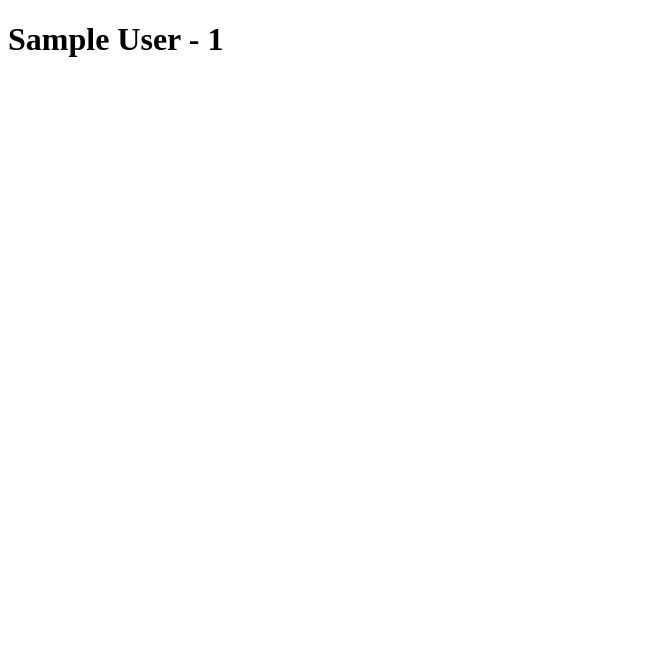
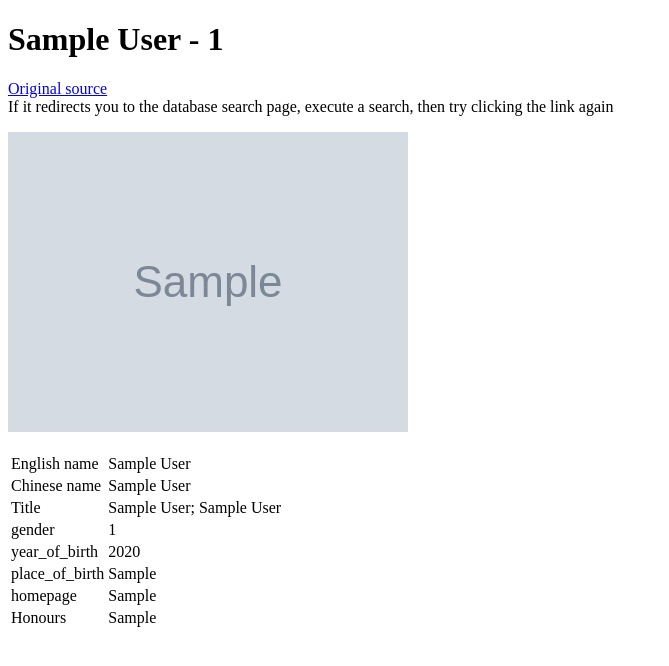
Before and after one commit to legco-watch/legco-watch, a Django app: page /raw/members/1 in a window 1280 px wide. Shown: the top 666 px of the page, without its empty margins (0-669 px from the left). Run offline with Django 3.2, Linux system fonts and the light colour scheme; tables that the repository leaves empty hold one stand-in row (values such as "Sample post"); grey boxes marked "Sample" are stand-in pictures; parts of the project's set-up code (start-up, migrations or seed data) failed here and were passed over.

Commit message:
More info on member detail page, some fixes to member processing

```diff
--- a/app/raw/templates/raw/member_detail.html
+++ b/app/raw/templates/raw/member_detail.html
@@ -1,5 +1,42 @@
 {% extends 'base.html' %}
+{% load static %}
 
 {% block content %}
   <h1>{{ object.name_e }} {% if object.name_c != object.name_e %}{{ object.name_c }}{% endif %} - {{ object.uid }}</h1>
+  <p>
+    <a href="{{ object.crawled_from }}">Original source</a>
+    <br />
+    If it redirects you to the database search page, execute a search, then try clicking the link again
+  </p>
+  {% if object.photo_file %}
+    <p>
+      <img src="{% static object.photo_file %}" />
+    </p>
+  {% endif %}
+  <table>
+    <tr>
+      <td>English name</td>
+      <td>{{ object.name_e }}</td>
+    </tr>
+    <tr>
+      <td>Chinese name</td>
+      <td>{{ object.name_c }}</td>
+    </tr>
+    <tr>
+      <td>Title</td>
+      <td>{{ object.title_e }}; {{ object.title_c }}</td>
+    </tr>
+  {% for f in fields %}
+    <tr>
+    <td>{{ f.label }}</td>
+    <td>{{ f.value }}</td>
+    </tr>
+  {% endfor %}
+    {% if object.honours_e %}
+      <tr>
+        <td>Honours</td>
+        <td>{{ object.honours_e }}</td>
+      </tr>
+    {% endif %}
+  </table>
 {% endblock content %}
--- a/app/raw/views.py
+++ b/app/raw/views.py
@@ -30,3 +30,12 @@ class RawMemberListView(ListView):
 class RawMemberDetailView(DetailView):
     model = RawMember
     template_name = 'raw/member_detail.html'
+
+    def get_context_data(self, **kwargs):
+        context = super(RawMemberDetailView, self).get_context_data(**kwargs)
+        fields = ['gender', 'year_of_birth', 'place_of_birth', 'homepage']
+        context['fields'] = []
+        for f in fields:
+            res = {'label': f, 'value': getattr(self.object, f, '')}
+            context['fields'].append(res)
+        return context
```
Also changed, not shown: app/raw/processors.py (+6 -2 lines).
